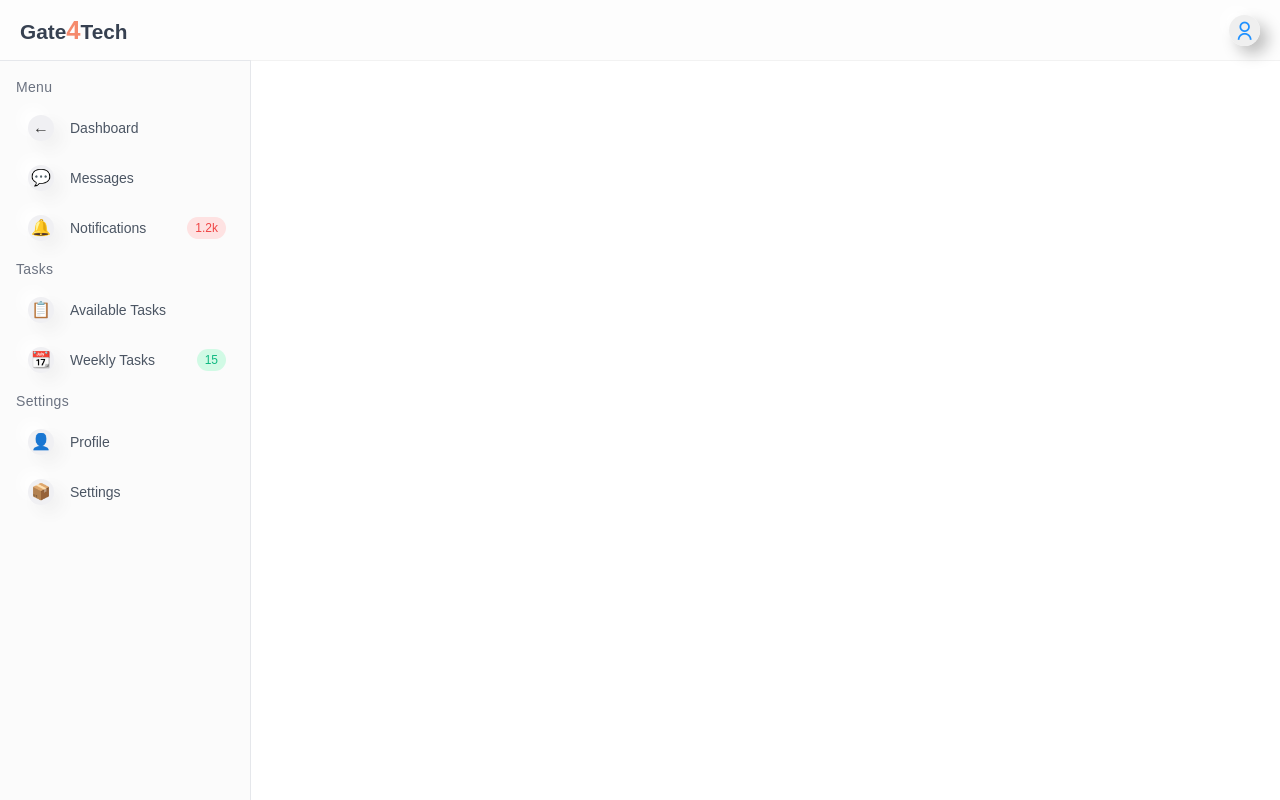
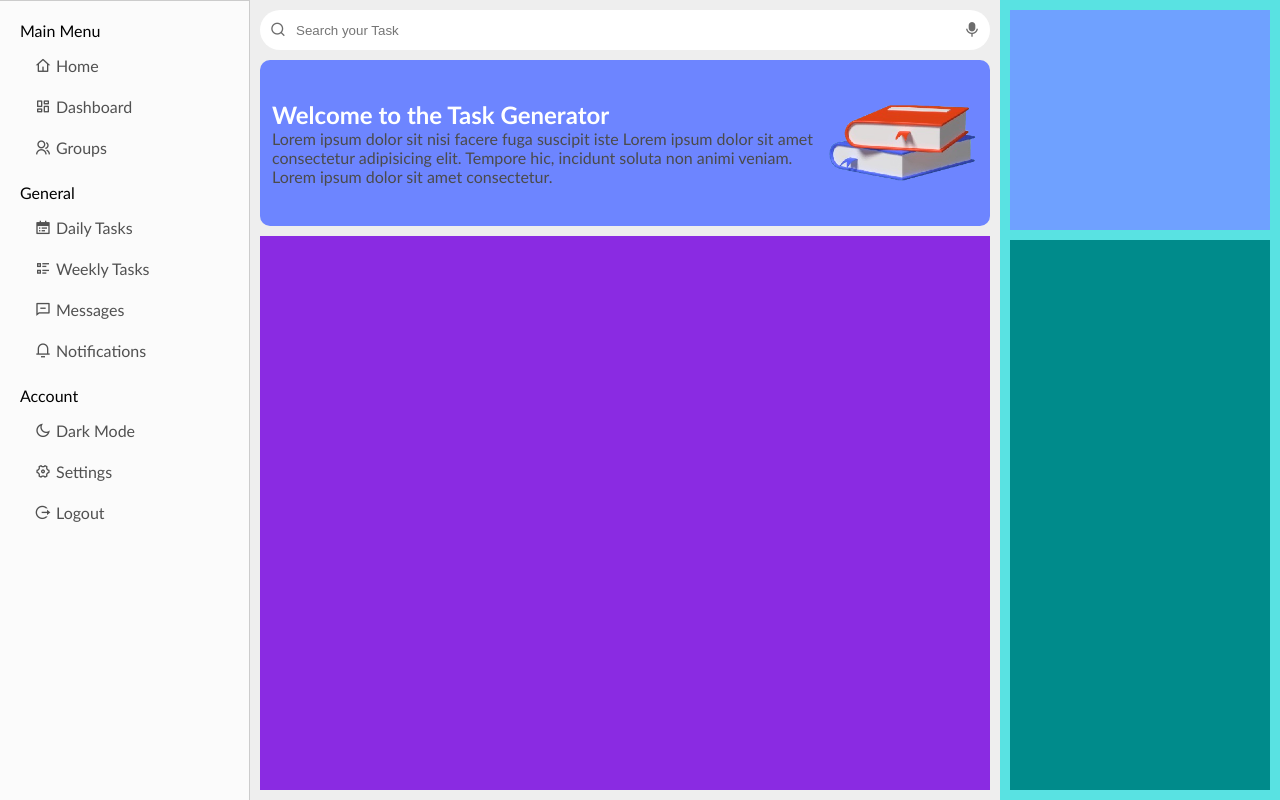
Before and after one commit to mdsamiullah-in/work, a plain HTML site: page index.html in a window 1280 px wide. Drawn offline with nearby package versions, Linux system fonts and the light colour scheme.

Commit message:
work added

```diff
--- a/index.html
+++ b/index.html
@@ -4,57 +4,113 @@
   <meta charset="UTF-8">
   <meta name="viewport" content="width=device-width, initial-scale=1.0">
   <title>Document</title>
+  <link href="https://cdn.jsdelivr.net/npm/remixicon@4.3.0/fonts/remixicon.css" rel="stylesheet"/>
   <link rel="stylesheet" href="style.css">
-  <link href="https://cdn.jsdelivr.net/npm/remixicon@4.3.0/fonts/remixicon.css" rel="stylesheet"/>
 </head>
 <body>
 
-  <div class="container">
+
+    <div id="container">
+
+         <div id="mainBox">
+
+          <!--Sidebar Start-->
+          <div id="sidebar">
+
+             <div id="sidebarBox">
+
+            <!-- <div id="sidebarLogo">
+                 <h2>Gate4Tech</h2>
+            </div> -->
+
+
+            <div id="sidebarLink">
+
+              <ul>
+                <label>Main Menu</label>
+                <li><i class="ri-home-4-line"></i><span>Home</span></li>
+                <li><i class="ri-dashboard-line"></i><span>Dashboard</span></li>
+                <li><i class="ri-group-line"></i><span>Groups</span></li>
+
+             </ul>
 
 
 
-   <!--Navbar Start-->
-    <nav id="nav">
-
-      <div id="logo">
-        <div id="menu-toggle"><i class="ri-bar-chart-horizontal-line"></i></div>
-        <h2>Gate<span>4</span>Tech</h2>
-      </div>
-
-      <ul>
-        <li><i class="ri-user-line"></i></li>
-      </ul>
-
-    </nav>
-   <!--Navbar End-->
+             <ul>
+              <label>General</label>
+              <li><i class="ri-calendar-todo-fill"></i><span>Daily Tasks</span></li>
+              <li><i class="ri-list-check-2"></i><span>Weekly Tasks</span></li>
+              <li><i class="ri-message-line"></i><span>Messages</span></li>
+              <li><i class="ri-notification-3-line"></i><span>Notifications</span></li>
+           </ul>
 
 
+           <ul>
+            <label>Account</label>
+            <li><i class="ri-moon-line"></i><span>Dark Mode</span></li>
+            <li><i class="ri-settings-4-line"></i><span>Settings</span></li>
+            <li><i class="ri-logout-circle-r-line"></i><span>Logout</span></li>
 
-    <!-- Sidebar Start -->
-    <div id="sidebar">
-      <div class="sidebar-content">
-        <ul>
-          <li class="section-title">Menu</li>
-          <li><a href="#" class="menu-item"><span class="icon">&#x02190;</span><span class="text">Dashboard</span></a></li>
-          <li><a href="#" class="menu-item"><span class="icon">&#x1F4AC;</span><span class="text">Messages</span></a></li>
-          <li><a href="#" class="menu-item"><span class="icon">&#x1F514;</span><span class="text">Notifications</span><span class="badge badge-red">1.2k</span></a></li>
-          <li class="section-title">Tasks</li>
-          <li><a href="#" class="menu-item"><span class="icon">&#x1F4CB;</span><span class="text">Available Tasks</span></a></li>
-          <li><a href="#" class="menu-item"><span class="icon">&#x1F4C6;</span><span class="text">Weekly Tasks</span><span class="badge badge-green">15</span></a></li>
-          <li class="section-title">Settings</li>
-          <li><a href="#" class="menu-item"><span class="icon">&#x1F464;</span><span class="text">Profile</span></a></li>
-          <li><a href="#" class="menu-item"><span class="icon">&#x1F4E6;</span><span class="text">Settings</span></a></li>
-        </ul>
-      </div>
-    </div>
-    <!-- Sidebar End -->
+         </ul>
 
 
+            </div>
 
 
-  </div>
+          </div>
+
+          </div>
+         <!--Sidebar End-->
 
 
-<script src="script.js"></script>
+          <div id="homePage">
+
+            <div id="homeMainContent">
+
+              <nav>
+
+                  <div id="searchBox">
+                    <button id="search"><i class="ri-search-line"></i></button>
+                    <input type="input" placeholder="Search your Task"/>
+                    <button id="mic"><i class="ri-mic-fill"></i></button>
+                </div>
+
+
+              </nav>
+
+              <header>
+
+                 <div id="headerBox">
+
+                  <div id="textContent">
+                    <h2>Welcome to the Task Generator</h2>
+                    <p>Lorem ipsum dolor sit nisi facere fuga suscipit iste Lorem ipsum dolor sit amet consectetur adipisicing elit. Tempore hic, incidunt soluta non animi veniam. Lorem ipsum dolor sit amet consectetur.</p>
+                  </div>
+
+                   <img src="book.png" width="150px">
+                  </div>
+
+              </header>
+
+
+              <section></section>
+            </div>
+
+            <div id="homeMainSidebar">
+
+              <div id="topSidebar"></div>
+              <div id="bottomSidebar"></div>
+
+            </div>
+
+
+          </div>
+
+
+         </div>
+
+
+    </div>
+
 </body>
 </html>
--- a/style.css
+++ b/style.css
@@ -1,175 +1,221 @@
-body {
+*{
   margin: 0;
-  font-family: Arial, sans-serif;
-  background-color: #ffffff;
-  color: #374151;
+  padding: 0;
+  box-sizing: border-box;
 }
 
-.container {
-  display: flex;
+#container{
+  background-color: dodgerblue;
   width: 100%;
-  min-height: 100vh;
+  height: 100vh;
 }
 
-nav {
-  width: 100%;
-  height: 60px;
-  background-color: #fdfdfd;
+#mainBox{
+  display: flex;
+}
+
+
+#sidebar{
+  width: 250px;
+  height: 100vh;
+  background-color: rgb(251, 251, 251);
+  border-top: 1px solid #ccc;
+  border-right: 1px solid #ccc;
+}
+
+
+#sidebarBox{
+  display: flex;
+  flex-direction: column;
+  gap: 30px;
+}
+
+
+#sidebarLink{
+  display: flex;
+  flex-direction: column;
+  gap: 20px;
+  padding: 20px 0;
+}
+
+
+#sidebarLink ul{
+  display: flex;
+  flex-direction: column;
+  gap: 10px;
+}
+
+#sidebarLink ul label{
+  font-family: Calibri;
+  color: #000000;
+  padding-left: 20px;
+}
+
+#sidebarLink ul li{
   display: flex;
   align-items: center;
-  justify-content: space-between;
-  padding: 0 20px;
-  box-shadow: 0 0 1px 0 rgba(0, 0, 0, 0.3);
+  gap: 5px;
+  font-family: Calibri;
+  color: #515151;
+  padding: 6px 12px;
+  padding-left: 35px;
 }
 
-nav #logo {
-  display: flex;
-  gap: 5px;
+
+#sidebarLink ul li:hover{
+   background-color: #efefef;
+   border-left: 5px solid #6D85FF;
+   width: 100%;
+   color: rgb(34, 34, 34);
+   transition: 0.3s;
+   cursor: pointer;
+   display: flex;
 }
 
-nav #logo h2{
-  font-size: 1.3rem;
+
+
+#homePage{
+  display: flex;
+  flex: 1;
+  width: 100%;
+  background-color: rgb(65, 225, 78);
+  height: 100vh;
 }
 
-nav #logo h2 span {
-  font-size: 1.6rem;
-  color: #F58A6C;
+
+
+
+nav{
+   width: 100%;
+   height: 40px;
 }
 
-nav ul li i {
-  font-size: 1.3rem;
-  color: dodgerblue;
-  background-color: #efefef;
-  padding: 5px 5px;
-  border-radius: 50%;
-  box-shadow: 8px 8px 15px #bebebe,
-              -8px -8px 15px #ffffff;
+
+#searchBox{
+  width: 100%;
+  height: 100%;
+  display: flex;
+  justify-content: space-between;
 }
 
-#menu-toggle {
-  font-size: 1.3rem;
-  cursor: pointer;
-  margin-right: 10px;
-  display: none;
+#searchBox input{
+  width: 100%;
+  border: none;
+  outline: none;
 }
 
-nav #logo {
-  display: flex;
-  align-items: center;
+
+#mic{
+  background-color: white;
+  border: none;
+  padding: 10px;
+  border-top-right-radius: 30px;
+  border-bottom-right-radius: 30px;
+  font-size: 1rem;
+  color: #6c6c6c;
 }
 
-#sidebar {
-  width: 250px;
-  height: calc(100vh - 60.5px);
-  background-color: #fbfbfb;
-  border-top: 1px solid #e5e7eb;
-  border-right: 1px solid #e5e7eb;
+#search{
+  background-color: white;
+  border: none;
+  padding: 10px;
+  border-top-left-radius: 30px;
+  border-bottom-left-radius: 30px;
+  font-size: 1rem;
+  color: #6c6c6c;
+}
+
+#homeMainSidebar{
+  width: 280px;
+  height: 100%;
+  background-color: rgb(89, 226, 226);
+  padding: 10px;
   display: flex;
   flex-direction: column;
-  position: fixed;
-  bottom: 0;
-  left: 0;
-  transform: translateX(0);
-  transition: transform 0.2s ease;
+  gap: 10px;
 }
 
-#sidebar.active {
-  transform: translateX(-100%);
+#homeMainContent{
+  display: flex;
+  flex: 1;
+  padding: 10px;
+  flex-direction: column;
+  gap: 10px;
+  background-color: rgb(238, 238, 238);
 }
 
-.sidebar-content {
-  flex: 1;
-  overflow-y: auto;
-  padding: 10px 0;
+
+header{
+  width: 100%;
+  background-color: #6d85ff;
+  display: flex;
+  justify-content: center;
+  border-radius: 10px;
+
 }
 
-ul {
-  list-style-type: none;
-  padding: 0;
-  margin: 0;
+#headerBox{
+  display: flex;
+  justify-content: center;
+  align-items: center;
+  gap: 10px;
+  padding: 40px 12px;
 }
 
-li {
-  padding: 0;
+
+
+#textContent h2{
+    font-family: Calibri;
+    color: #ffff;
 }
 
-.section-title {
-  padding: 0.5rem 1rem;
-  font-size: 0.875rem;
-  font-weight: 300;
-  color: #6b7280;
-  letter-spacing: 0.3px;
+#textContent p{
+  font-family: Calibri;
+  color: #4b4b4b;
 }
 
-.menu-item {
+section{
+  width: 100%;
   display: flex;
-  align-items: center;
-  padding: 0.75rem 1.5rem;
-  color: #4b5563;
-  text-decoration: none;
-  border-left: 4px solid transparent;
-  transition: background-color 0.3s, color 0.3s, border-color 0.3s;
+  flex: 1;
+  background-color: blueviolet;
 }
 
-.menu-item:hover {
-  background-color: #f1f1f1;
-  color: #1f2937;
-  border-color: #6366f1;
+
+#topSidebar{
+  width: 100%;
+  height: 220px;
+  background-color: rgb(111, 161, 255);
 }
 
-.icon {
-  display: inline-flex;
-  align-items: center;
-  margin-right: 1rem;
-  background-color: #f0f0f3;
-  width: 26px;
-  height: 26px;
-  border-radius: 50%;
+#bottomSidebar{
+  width: 100%;
   display: flex;
-  align-items: center;
-  justify-content: center;
-  color: rgb(59, 59, 59);
-  box-shadow: 8px 8px 15px #f1f1f1,
-              -8px -8px 15px #ffffff;
+  flex: 1;
+  background-color: darkcyan;
 }
 
-.text {
-  font-size: 0.875rem;
-  white-space: nowrap;
-  overflow: hidden;
-  text-overflow: ellipsis;
-}
-
-.badge {
-  display: inline-flex;
-  align-items: center;
-  padding: 0.25rem 0.5rem;
-  font-size: 0.75rem;
-  font-weight: 500;
-  border-radius: 9999px;
-  margin-left: auto;
-}
-
-.badge-red {
-  background-color: #fee2e2;
-  color: #ef4444;
-}
-
-.badge-green {
-  background-color: #d1fae5;
-  color: #10b981;
-}
-
-@media(max-width: 768px) {
-  #menu-toggle {
-    display: flex;
+@media(max-width: 768px){
+  #sidebar{
+    display: none;
   }
 
-  #sidebar {
-    transform: translateX(-100%);
+  #homeMainSidebar{
+    display: none;
   }
 
-  #sidebar.active {
-    transform: translateX(0);
+  #headerBox{
+    display: flex;
+    align-items: center;
+    flex-direction: column;
+    gap: 20px;
+    padding-top: 10px;
+  }
+
+  #textContent{
+    text-align: center;
+    display: flex;
+    flex-direction: column;
+    gap: 10px;
   }
 }
```
Also changed, not shown: book.png (added), book3.png (added).
